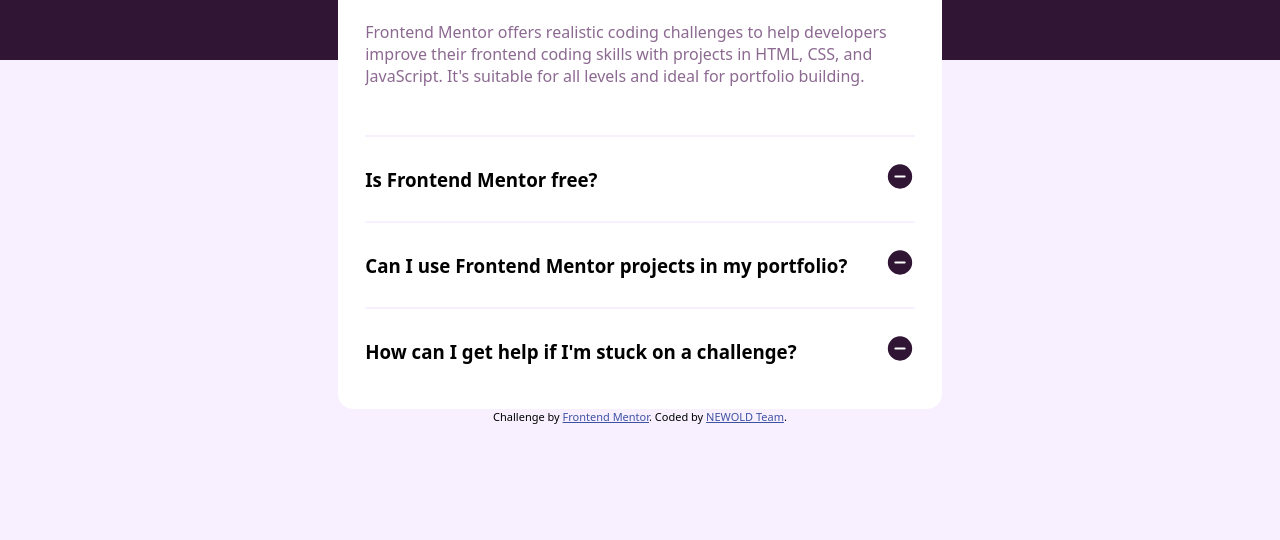
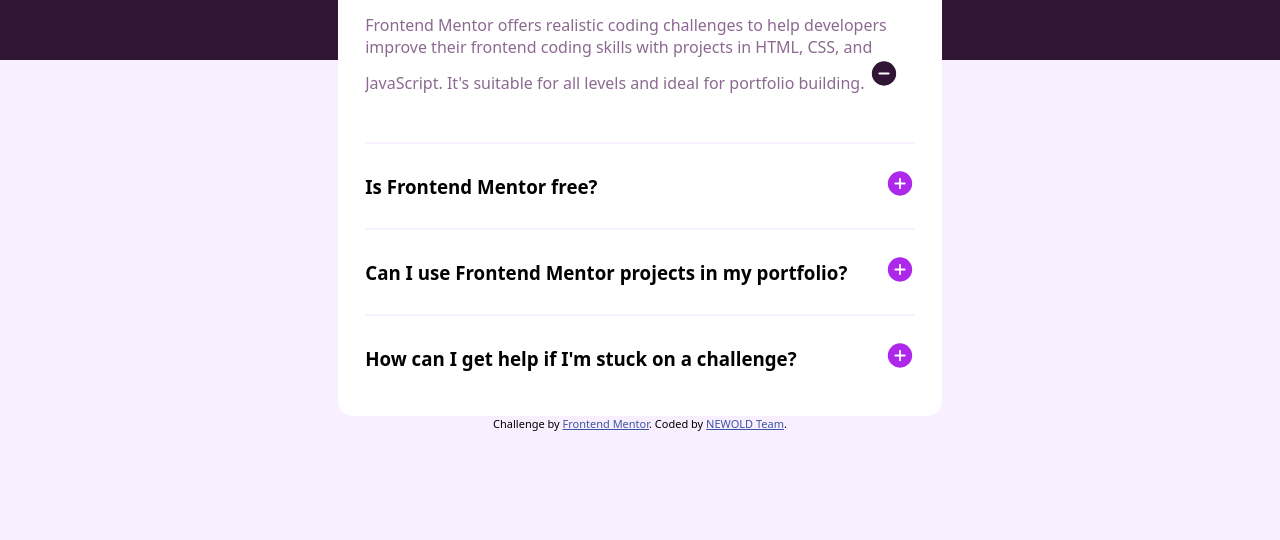
Before and after one commit to NEWOLDTEAM/Faq-accordion, a plain HTML site: page index.html in a window 1280 px wide. Shown: the part 260-800 px from the top of the page. Drawn offline with Linux system fonts and the light colour scheme.

Commit message:
Update index.html

```diff
--- a/index.html
+++ b/index.html
@@ -82,7 +82,7 @@
     }
 
     .sub-title::after {
-      content: url("assets/images/icon-minus.svg");
+      content: url("assets/images/icon-plus.svg");
       display: block;
     }
 
@@ -114,6 +114,10 @@
       max-height:20em;
       margin: 1.5em 0;
       transition: max-height 0.3s ease-in;
+    }
+
+    .select-obj:checked~.answer::after{
+      content: url("assets/images/icon-minus.svg");
     }
     /* 768px -> 635px
       tablet
```
